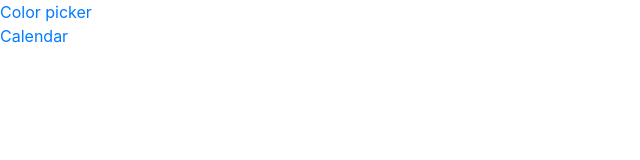
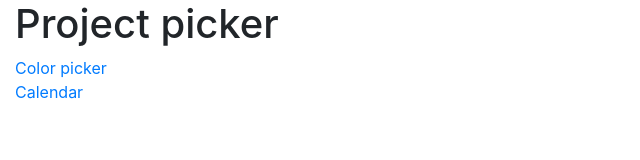
Before and after one commit to danchou-san/features-dev, a plain HTML site: page index.html in a window 1280 px wide. Shown: the whole page, without its empty margins (0-640 px from the left). Drawn offline with nearby package versions, Linux system fonts and the light colour scheme.

Commit message:
Added code

```diff
--- a/index.html
+++ b/index.html
@@ -10,9 +10,12 @@
   </head>
 
   <body>
-    <a href="color-picker.html">Color picker</a>
-    <br>
-    <a href="calendar.html">Calendar</a>
+      <div class="container-fluid">
+        <h1>Project picker</h1>
+        <a href="color-picker.html">Color picker</a>
+        <br>
+        <a href="calendar.html">Calendar</a>
+      </div>
   </body>
 
 </html>
```
